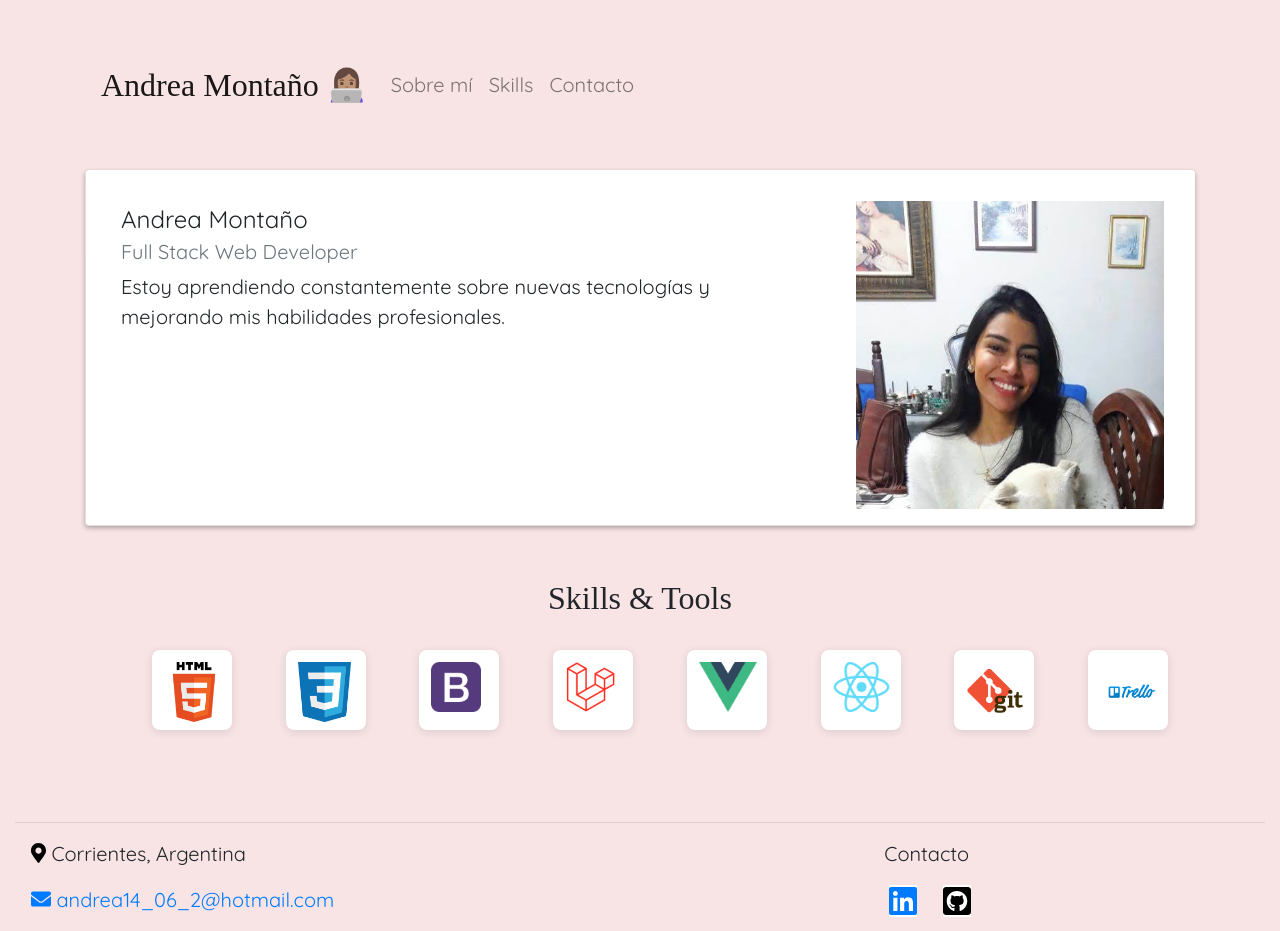
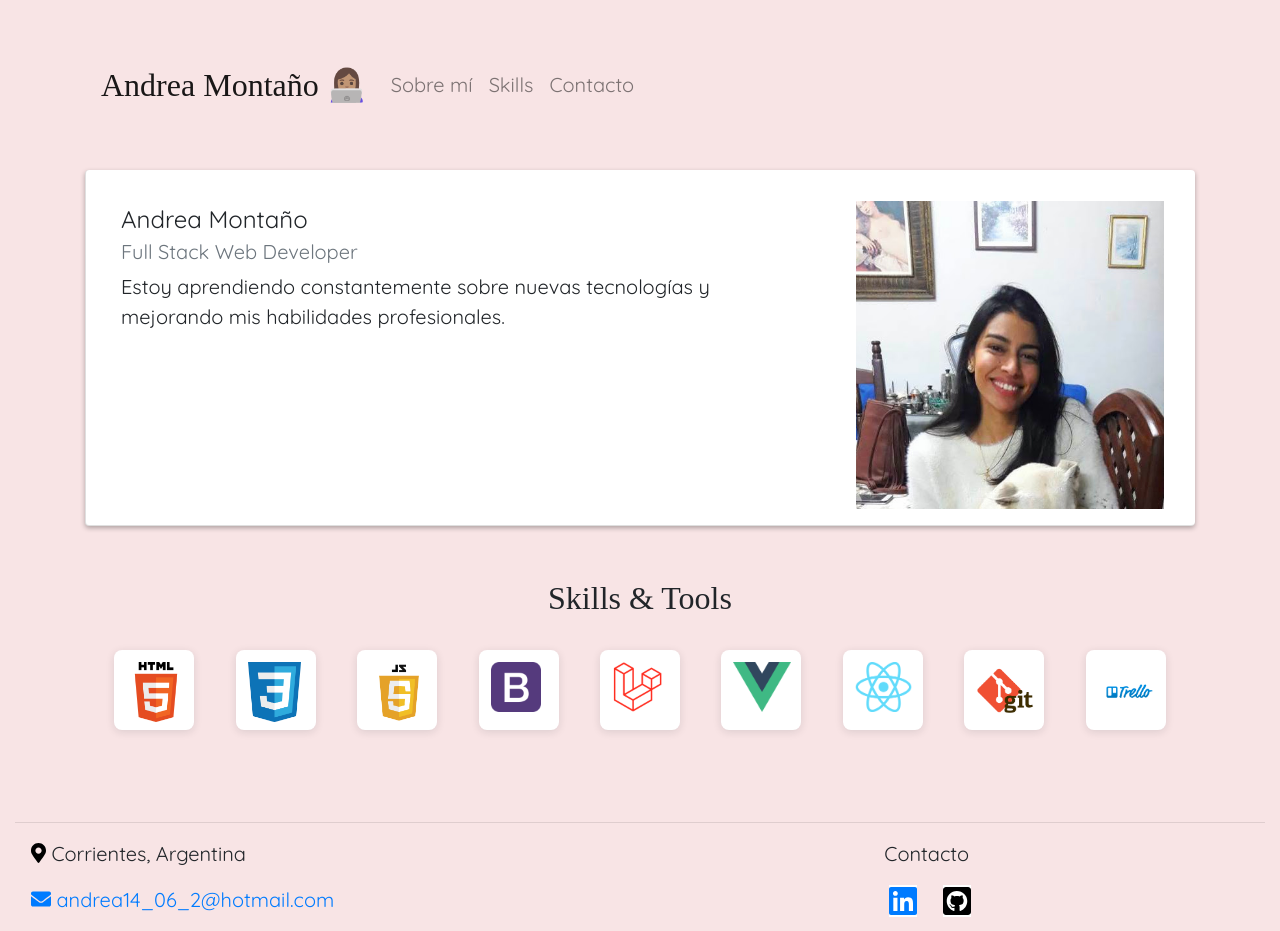
Before and after one commit to andreamon/portfolio, a React (Create React App) app: page / in a window 1280 px wide. Built offline with nearby package versions, Linux system fonts and the light colour scheme; a web font is replaced by a local one.

Commit message:
Skills style modified

```diff
--- a/src/App.js
+++ b/src/App.js
@@ -61,16 +61,17 @@ const App = () => {
         <span className="special-title">Skills & Tools</span>
       </Row>
       <div id="skill">
-        <ul className="skills">
-          <li><img src="img/html5.png" height="60" alt="html5" /></li>
-          <li><img src="img/css.png" height="60" alt="css" /></li>
-          <li><img src="img/bootstrap.png" height="50" alt="bootstrap" /></li>
-          <li><img src="img/laravel.png" height="50" alt="laravel" /></li>
-          <li><img src="img/vue.png" height="50" alt="vue" /></li>
-          <li><img src="img/react.png" height="50" alt="react" /></li>
-          <li><img src="img/git.png" height="60" alt="git" /></li>
-          <li><img src="img/trello.png" height="60" alt="trello" /></li>
-        </ul>
+        <div className="skills">
+          <span><img src="img/html5.png" height="60" alt="html5" /></span>
+          <span><img src="img/css.png" height="60" alt="css" /></span>
+          <span><img src="img/javascript.png" height="60" alt="javascript" /></span>
+          <span><img src="img/bootstrap.png" height="50" alt="bootstrap" /></span>
+          <span><img src="img/laravel.png" height="50" alt="laravel" /></span>
+          <span><img src="img/vue.png" height="50" alt="vue" /></span>
+          <span><img src="img/react.png" height="50" alt="react" /></span>
+          <span><img src="img/git.png" height="60" alt="git" /></span>
+          <span><img src="img/trello.png" height="60" alt="trello" /></span>
+        </div>
       </div>
     </Container>
     <Container fluid id="contacto">
--- a/src/index.css
+++ b/src/index.css
@@ -37,12 +37,12 @@ code {
 
 .skills {
   display: flex;
-  justify-content: space-around;
+  justify-content: space-evenly;
   flex-wrap: wrap;
   list-style: none;
 }
 
-.skills li{
+.skills span{
   width: 80px;
   height: 80px;
   border-radius: 10%;
```
Also changed, not shown: public/img/javascript.png (added).
